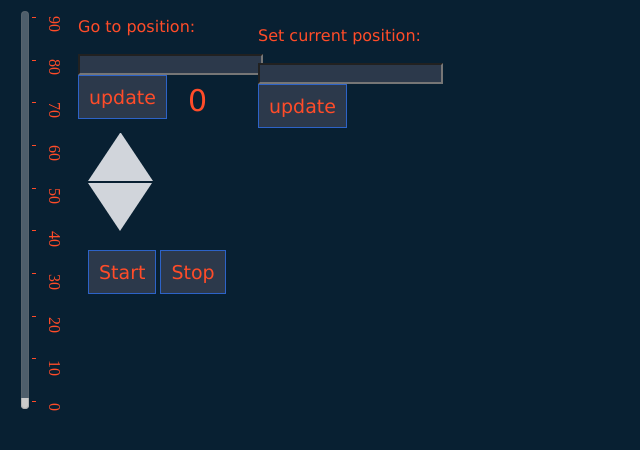
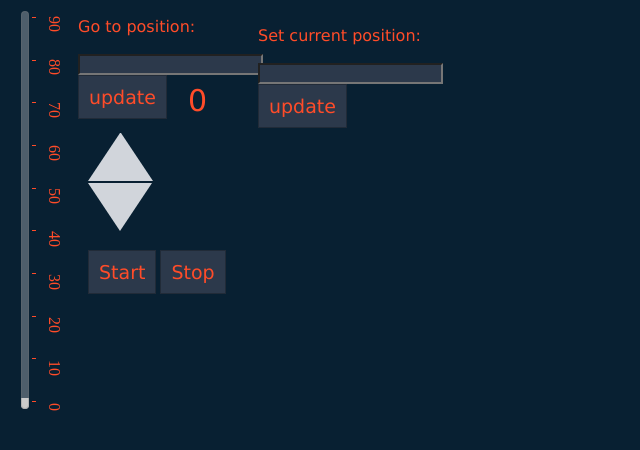
Before and after one commit to LizzyBoi/ShootingRange, a website: page public/index.html in a window 1280 px wide. Shown: the whole page, without its empty margins (0-640 px from the left). Drawn offline with Linux system fonts and the light colour scheme.

Commit message:
button pretifier

```diff
--- a/public/style.css
+++ b/public/style.css
@@ -24,7 +24,7 @@ p {
 	color: #FF4C29;
 	background-color: #2C394B;
 	font-size: 19px;
-	border: 1px solid #2d63c8;
+	border: 1px solid #212b38;
 	padding: 10px 10px;
   margin-bottom: 10px;
 	cursor: pointer;
```
